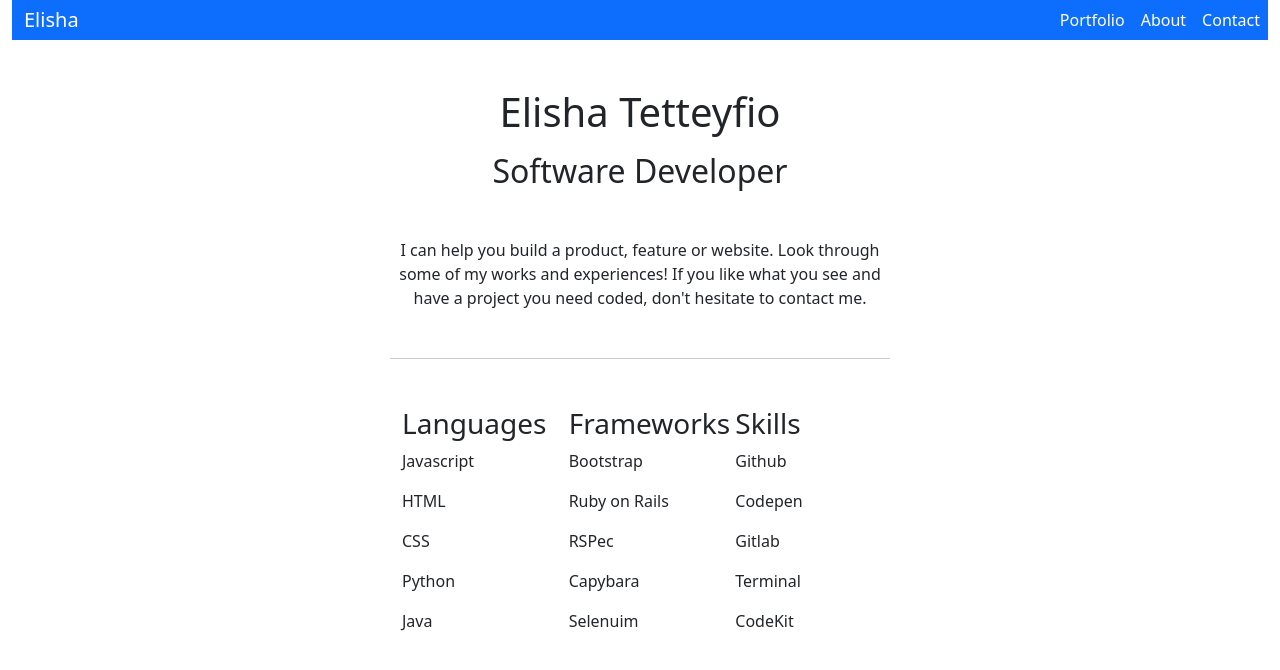
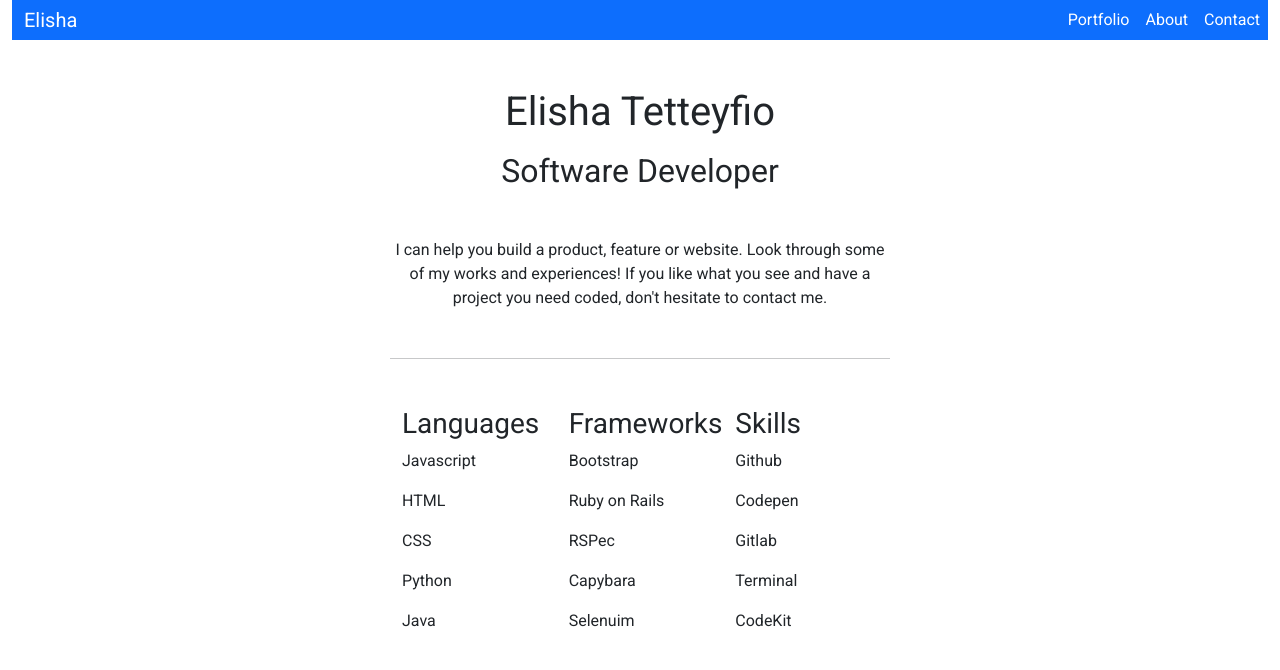
Before and after one commit to Elisha-Tetteyfio/Bootstrap-project, a website: page index.html in a window 1280 px wide. Shown: the top 670 px of the page. Drawn offline with Linux system fonts and the light colour scheme.

```diff
--- a/style.css
+++ b/style.css
@@ -1,3 +1,10 @@
+@import url('https://fonts.googleapis.com/css2?family=Poppins:wght@500&family=Roboto&display=swap');
+
+*{
+    padding: 0;
+    margin: 0;
+    font-family: "Roboto" , sans-serifg;
+}
 body {
   margin: 0;
 }
```
